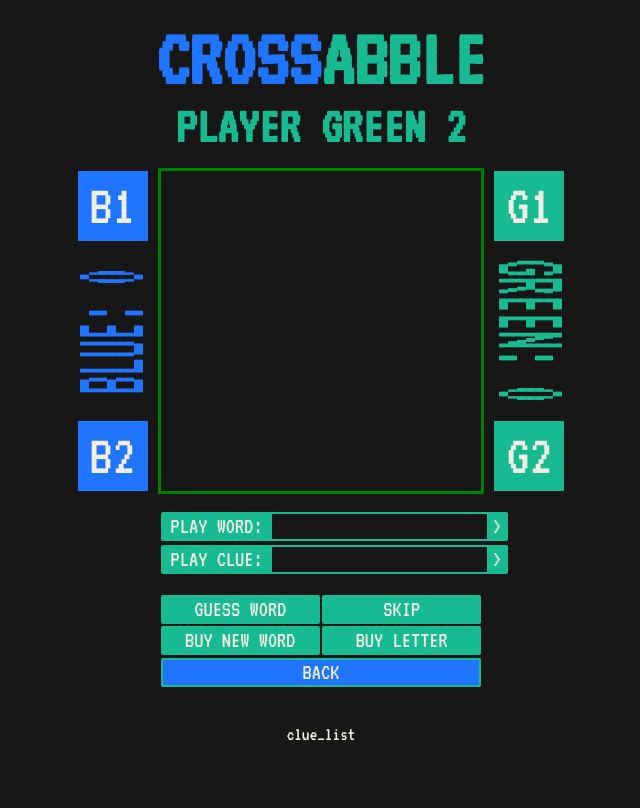
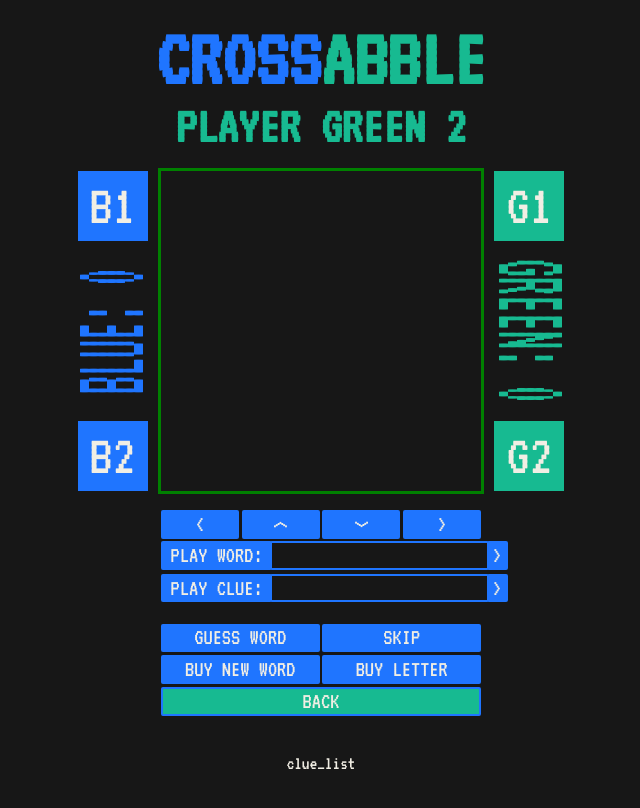
Before and after one commit to Lab-Accident/crossabble, a React (Vite) app in the folder client/: page /play in a window 1280 px wide. Shown: the top 808 px of the page, without its empty margins (319-959 px from the left). Built offline with nearby package versions, Linux system fonts and the light colour scheme.

Commit message:
more menus

```diff
--- a/client/src/components/menus/BuyLetterMenu.jsx
+++ b/client/src/components/menus/BuyLetterMenu.jsx
@@ -1,8 +1,26 @@
 import React from 'react'
 
 function BuyLetterMenu() {
+
+  let usersTeam = 'T2';
+
   return (
-    <div>buy_letter_menu</div>
+    <div className='menu-container'>
+      <div className='nav-bar'>
+        <div className= {`qtr-button ${usersTeam}`} >{'<'}</div>
+        <div className=  {`qtr-button ${usersTeam}`} >
+          <span style={{ transform: 'rotate(90deg)' }}>{'<'}</span>
+        </div>
+        <div className= {`qtr-button ${usersTeam}`} >
+          <span style={{ transform: 'rotate(-90deg)' }}>{'<'}</span>
+        </div>
+        <div className= {`qtr-button ${usersTeam}`} >{'>'}</div>
+      </div>
+
+      <button className={`full-width-button ${usersTeam}`}>buy letter for two points</button>
+
+      <OptionsMenu currentScreenLabel={"buy letter"}/>
+    </div>
   )
 }
 
--- a/client/src/components/menus/GuessWordMenu.jsx
+++ b/client/src/components/menus/GuessWordMenu.jsx
@@ -1,8 +1,42 @@
-import React from 'react'
+import React, { useState, useContext } from 'react';
+import OptionsMenu from './OptionsMenu'
 
 function GuessWordMenu() {
+
+  const [wordGuessed, setWordGuessed] = useState(false);
+  const [word, setWord] = useState('');
+
+  let usersTeam = 'T2';
+
+  const handleWordChange = (event) => {
+    let input = event.target.value;
+    input = input.replace(/[^A-Za-z]/ig, '');
+    input = input.toUpperCase();
+    setWord(input);
+  };
+
+  const handleWordEnter = () => {
+    setWordGuessed(true);
+  };
+
   return (
-    <div>G</div>
+    <div className='menu-container'>
+      <div className='options-menu'>
+        <div className= {`half-button ${usersTeam}`} >{'<'}</div>
+        <div className= {`half-button ${usersTeam}`} >{'>'}</div>
+      </div>
+
+      {/* add displaying number + up/down */}
+      {/* add displaying current clue? */}
+
+      <div className="input-container">
+        <label className= {`menu-input ${usersTeam}`} htmlFor="guessWordInputField">guess word:</label>
+        <input className= {`menu-input ${usersTeam} ${wordGuessed ? 'inactive' : ''}`} type="text" id="guessWordInputField" value={word} onChange={handleWordChange}/>
+        <button className= {`enter-button ${usersTeam} ${wordGuessed ? 'hide' : ''}`} onClick={handleWordEnter} >{'>'}</button>
+      </div>
+
+      <OptionsMenu currentScreenLabel={"guess word"}/>
+    </div>
   )
 }
 
--- a/client/src/components/menus/OptionsMenu.jsx
+++ b/client/src/components/menus/OptionsMenu.jsx
@@ -1,14 +1,50 @@
 import React from 'react'
 
-function OptionsMenu() {
+function OptionsMenu({ currentScreenLabel }) {
+
+  let usersTeam = 'T2';
+  const allOptions = [
+    { label: 'guess word', function: guessWordFunction },
+    { label: 'skip', function: skipFunction },
+    { label: 'buy new word', function: buyNewWordFunction },
+    { label: 'buy letter', function: buyLetterFunction },
+    { label: 'play word', function: playWordFunction }
+  ];
+
+  function guessWordFunction() {
+    console.log("Guessing word...");
+  }
+
+  function skipFunction() {
+    console.log("Skipping...");
+  }
+
+  function buyNewWordFunction() {
+    console.log("Buying new word...");
+  }
+
+  function buyLetterFunction() {
+    console.log("Buying letter...");
+  }
+
+  function playWordFunction() {
+    console.log("Playing word...");
+  }
+
   return (
     <div className='menu-container'>
-      <div class="options-menu">
-        <button class="half-button T1">guess word</button>
-        <button class="half-button T1">skip</button>
-        <button class="half-button T1">buy new word</button>
-        <button class="half-button T1">buy letter</button>
-        <button class="full-width-button T1">back</button>
+      <div className="options-menu">
+      {allOptions
+            .filter(option => option.label !== currentScreenLabel)
+            .map((option, index) => (
+              <button
+                key={index}
+                className={`half-button ${usersTeam}`}
+                onClick={option.function}>
+                  {option.label}
+              </button>
+          ))}
+        <button className={`full-width-button ${usersTeam}`}>back</button>
       </div>
     </div>
   )
--- a/client/src/components/menus/PlayClueMenu.jsx
+++ /dev/null
@@ -1,22 +0,0 @@
-import React from 'react'
-import OptionsMenu from './OptionsMenu'
-
-function PlayClueMenu() {
-  return (
-    <div className='menu-container'>
-        <div className="input-container">
-          <label className="menu-input T1" for="playWordInputField">play word:</label>
-          <input className="menu-input T1" type="text" id="playWordInputField" />
-          <button className="enter-button T1">{'>'}</button>
-        </div>
-        <div className="input-container">
-          <label className="menu-input T1" for="playClueInputField">play clue:</label>
-          <input className="menu-input T1" type="text" id="playClueInputField" />
-          <button className="enter-button T1">{'>'}</button>
-        </div>
-      <OptionsMenu />
-    </div>
-  )
-}
-
-export default PlayClueMenu
--- a/client/src/components/menus/PlayWordMenu.jsx
+++ b/client/src/components/menus/PlayWordMenu.jsx
@@ -1,8 +1,85 @@
-import React from 'react'
+import React, { useState, useContext } from 'react';
+import OptionsMenu from './OptionsMenu'
 
 function PlayWordMenu() {
+  // const [usersTeam, setUsersTeam] = useState('T1');
+  // const handleTeamChange = () => {
+  //   setUsersTeam(usersTeam === 'T1' ? 'T2' : 'T1');
+  // };
+
+
+  const [wordPlayed, setWordPlayed] = useState(false);
+  const [cluePlayed, setCluePlayed] = useState(false);
+  const [word, setWord] = useState('');
+  const [clue, setClue] = useState('');
+
+  let usersTeam = 'T2';
+
+  const handleWordChange = (event) => {
+    let input = event.target.value;
+    input = input.replace(/[^A-Za-z]/ig, '');
+    input = input.toUpperCase();
+    setWord(input);
+  };
+
+  const handleClueChange = (event) => {
+    setClue(event.target.value);
+  };
+
+  const handleWordEnter = () => {
+    setWordPlayed(true);
+  };
+
+  const handleClueEnter = () => {
+    setCluePlayed(true);
+  };
+
   return (
-    <div>play_word_menu</div>
+    <>
+    <div className='menu-container'>
+      <div className='nav-bar'>
+        <div className= {`qtr-button ${usersTeam}`} >{'<'}</div>
+        <div className=  {`qtr-button ${usersTeam}`} >
+          <span style={{ transform: 'rotate(90deg)' }}>{'<'}</span>
+        </div>
+        <div className= {`qtr-button ${usersTeam}`} >
+          <span style={{ transform: 'rotate(-90deg)' }}>{'<'}</span>
+        </div>
+        <div className= {`qtr-button ${usersTeam}`} >{'>'}</div>
+      </div>
+
+      <div className="input-container">
+        <label className= {`menu-input ${usersTeam}`} htmlFor="playWordInputField">play word:</label>
+        <input className= {`menu-input ${usersTeam} ${wordPlayed ? 'inactive' : ''}`} type="text" id="playWordInputField" value={word} onChange={handleWordChange}/>
+        <button className= {`enter-button ${usersTeam} ${wordPlayed ? 'hide' : ''}`} onClick={handleWordEnter} >{'>'}</button>
+      </div>
+
+      <div className="input-container">
+        <label className= {`menu-input ${usersTeam}`} htmlFor="playClueInputField">play clue:</label>
+        <input className= {`menu-input ${usersTeam} ${cluePlayed ? 'inactive' : ''}`} type="text" id="playClueInputField" value={clue} onChange={handleClueChange}/>
+        <button className= {`enter-button ${usersTeam} ${cluePlayed ? 'hide' : ''}`} onClick={handleClueEnter} >{'>'}</button>
+      </div>
+
+      {/*
+      add clue inputs for all intersecting words created
+
+      <div className="input-container">
+        <label className= {`menu-input ${usersTeam}`} htmlFor="playWordInputField">bonus word:</label>
+        <input className= {`menu-input ${usersTeam} inactive`} type="text" id="secondWord" value={word} onChange={handleWordChange}/>
+        <button className= {`enter-button ${usersTeam} hide`} onClick={handleWordEnter} >{'>'}</button>
+      </div>
+
+      <div className="input-container">
+        <label className= {`menu-input ${usersTeam}`} htmlFor="playClueInputField">play clue:</label>
+        <input className= {`menu-input ${usersTeam} ${cluePlayed ? 'inactive' : ''}`} type="text" id="playClueInputField" value={clue} onChange={handleClueChange}/>
+        <button className= {`enter-button ${usersTeam} ${cluePlayed ? 'hide' : ''}`} onClick={handleClueEnter} >{'>'}</button>
+      </div> */}
+
+
+      <OptionsMenu currentScreenLabel={"play word"}/>
+
+    </div>
+    </>
   )
 }
 
--- a/client/src/pages/PlayScreen.jsx
+++ b/client/src/pages/PlayScreen.jsx
@@ -1,7 +1,9 @@
 import React from 'react'
 import ClueList from '../components/ClueList'
 import GameBoard from '../components/GameBoard'
-import PlayClueMenu from '../components/menus/PlayClueMenu'
+import PlayWordMenu from '../components/menus/PlayWordMenu'
+import GuessWordMenu from '../components/menus/GuessWordMenu'
+import BuyLetterMenu from '../components/menus/BuyLetterMenu'
 
 const PlayScreen = () => {
   return (
@@ -13,7 +15,7 @@ const PlayScreen = () => {
         </h1>
         <h2 className='player-name team2'>PLAYER GREEN 2</h2>
         <GameBoard />
-        <PlayClueMenu />
+        <PlayWordMenu />
         <ClueList />
       </div>
     </>
--- a/client/src/styles/menu.scss
+++ b/client/src/styles/menu.scss
@@ -16,6 +16,9 @@
   }
 
   .half-button, .full-width-button {
+    display: flex;
+    align-items: center;
+    justify-content: center;
     border: none;
     font-family: $MAIN_FONT;
     color: $COLOR_HIGHLIGHT;
@@ -30,9 +33,21 @@
     height: 1.5rem;
     &.T1{
       background-color: $COLOR_TEAM_2;
+      &:hover {
+        background-color: $COLOR_TEAM_2_LIGHTER;
+      }
+      &:active {
+        background-color: $COLOR_TEAM_2_DARKER;
+      }
     }
     &.T2{
       background-color: $COLOR_TEAM_1;
+      &:hover {
+        background-color: $COLOR_TEAM_1_LIGHTER;
+      }
+      &:active {
+        background-color: $COLOR_TEAM_1_DARKER;
+      }
     }
   }
 
@@ -42,10 +57,22 @@
     &.T2{
         background-color: $COLOR_TEAM_2;
         border: 2px solid $COLOR_TEAM_1;
+        &:hover {
+            background-color: $COLOR_TEAM_2_LIGHTER;
+        }
+        &:active {
+            background-color: $COLOR_TEAM_2_DARKER;
+        }
       }
     &.T1{
         background-color: $COLOR_TEAM_1;
         border: 2px solid $COLOR_TEAM_2;
+        &:hover {
+            background-color: $COLOR_TEAM_1_LIGHTER;
+        }
+        &:active {
+            background-color: $COLOR_TEAM_1_DARKER;
+        }
     }
   }
 
@@ -86,7 +113,8 @@
         font-size: 1.2rem;
         padding: 0 0.5rem;
         text-transform: uppercase;
-        margin: 0 -2px;
+        margin: 0 0 0 -2px;
+        border-radius: 0.1rem;
         overflow-x: scroll;
 
         &.T2{
@@ -100,6 +128,10 @@
             outline: none;
             border-color: $COLOR_HIGHLIGHT;
           }
+        &.inactive {
+            pointer-events: none;
+            cursor: not-allowed;
+        }
     }
 
     .enter-button {
@@ -109,13 +141,72 @@
         font-size: 1.2rem;
         color: $COLOR_HIGHLIGHT;
         border-radius: 0.1rem;
+        margin: 0 0 0 -2px;
         cursor: pointer;
+        display: block;
+
 
         &.T2{
             background-color: $COLOR_TEAM_1;
+            &:hover {
+                background-color: $COLOR_TEAM_1_LIGHTER;
+            }
+            &:active {
+                background-color: $COLOR_TEAM_1_DARKER;
+            }
           }
         &.T1{
             background-color: $COLOR_TEAM_2;
+            &:hover {
+                background-color: $COLOR_TEAM_2_LIGHTER;
+            }
+            &:active {
+                background-color: $COLOR_TEAM_2_DARKER;
+            }
         }
+
+        &.hide {
+            display: none;
+          }
     }
+
+
 }
+
+.nav-bar{
+    display: grid;
+    width: 100%;
+    height: 1.5rem;
+    grid-template-columns: repeat(4, 1fr);
+    grid-gap: 0.15rem;
+
+    .qtr-button {
+        display: flex;
+        align-items: center;
+        justify-content: center;
+        font-family: $MAIN_FONT;
+        color: $COLOR_HIGHLIGHT;
+        font-size: 1.2rem;
+        border-radius: 0.1rem;
+        cursor: pointer;
+
+        &.T1{
+          background-color: $COLOR_TEAM_2;
+          &:hover {
+            background-color: $COLOR_TEAM_2_LIGHTER;
+          }
+          &:active {
+            background-color: $COLOR_TEAM_2_DARKER;
+          }
+        }
+        &.T2{
+          background-color: $COLOR_TEAM_1;
+          &:hover {
+            background-color: $COLOR_TEAM_1_LIGHTER;
+          }
+          &:active {
+            background-color: $COLOR_TEAM_1_DARKER;
+          }
+        }
+      }
+}
```
Also changed, not shown: client/src/components/GameBoard.jsx (+6 -6 lines).
